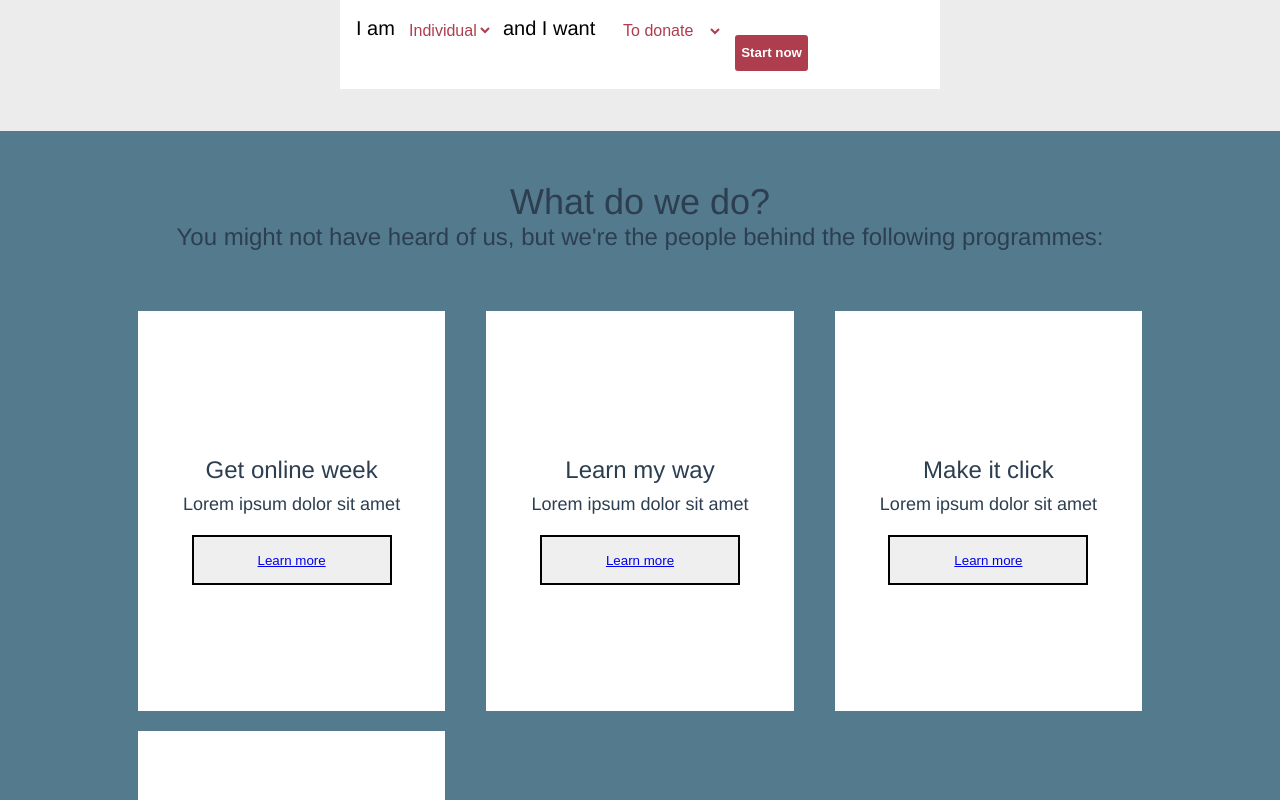
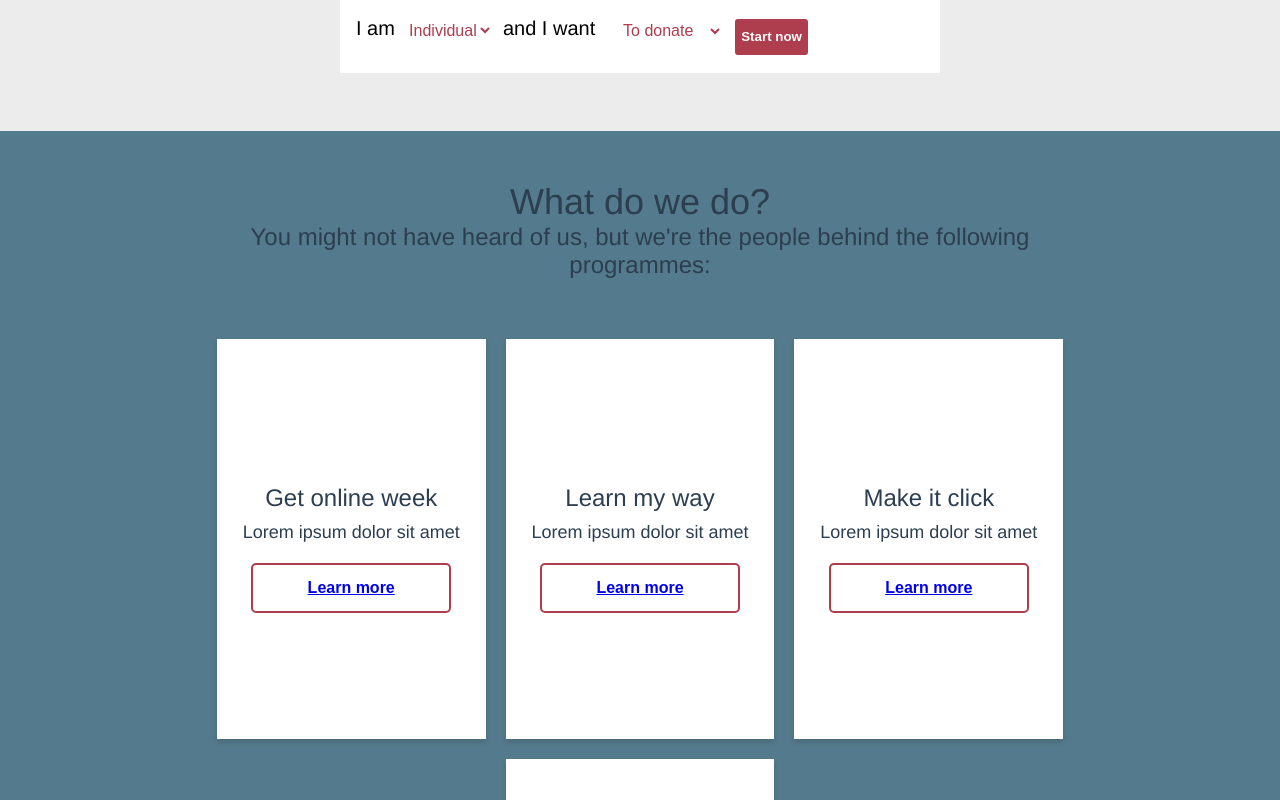
Before and after one commit to davidarebuwa/reason-digital-project, a Vue app: page / in a window 1280 px wide. Shown: the part 1600-2400 px from the top of the page. Built offline with nearby package versions, Linux system fonts and the light colour scheme; what @prismicio/vue would draw is missing.

Commit message:
minor styling changes to footer

```diff
--- a/src/components/HelpSection.vue
+++ b/src/components/HelpSection.vue
@@ -134,6 +134,6 @@
   border-radius: 5px;
   font-weight: 550;
   cursor: pointer;
-  margin-top: 16px;
+  margin-top: -16px;
 }
 </style>
--- a/src/components/ServicesSection.vue
+++ b/src/components/ServicesSection.vue
@@ -1,5 +1,5 @@
 <template>
-    <div class="services-section">
+  <footer class="footer-section">
     <div class="services-section-content">
       <div class="content-title">What do we do?</div>
       <div class="content-description">
@@ -59,13 +59,92 @@
         </button>
       </div>
     </div>
-    </div>
+  </footer>
 </template>
 
 <script>
 </script>
 
 <style scoped>
+.footer {
+  padding: 50px 0;
+}
+
+.footer-content {
+  display: flex;
+  flex-direction: column;
+  align-items: center;
+  max-width: 1200px;
+  margin: 0 auto;
+}
+
+.footer-title {
+  font-size: 36px;
+  margin-top: 0;
+  margin-bottom: 20px;
+}
+
+.footer-description {
+  font-size: 24px;
+  margin-bottom: 50px;
+  text-align: center;
+}
+
+.services-cards-section {
+  display: flex;
+  justify-content: center;
+  flex-wrap: wrap;
+  margin-bottom: 50px;
+}
+
+.services-card {
+  width: 300px;
+  height: 400px;
+  display: flex;
+  justify-content: center;
+  align-items: center;
+  flex-direction: column;
+  margin: 10px;
+  box-shadow: 0px 3px 6px rgba(0, 0, 0, 0.16);
+  transition: all 0.3s ease;
+}
+
+.services-card:hover {
+  transform: translateY(-10px);
+  box-shadow: 0px 6px 12px rgba(0, 0, 0, 0.16);
+}
+
+.services-card-title {
+  font-size: 24px;
+  margin-top: 20px;
+  margin-bottom: 10px;
+}
+
+.services-card-description {
+  font-size: 18px;
+  margin-bottom: 20px;
+  text-align: center;
+}
+
+.button {
+  width: 200px;
+  height: 50px;
+  background-color: #fff;
+  color: #AE3D4E;
+  border: 2px solid #AE3D4E;
+  border-radius: 5px;
+  font-size: 16px;
+  font-weight: bold;
+  cursor: pointer;
+  transition: all 0.3s ease;
+}
+
+.button:hover {
+  background-color: #AE3D4E;
+  color: #fff;
+  border: 2px solid #AE3D4E;
+}
+
 @media screen and (max-width: 600px) {
   .services-card {
     width: 90%;
@@ -74,14 +153,27 @@
   }
 }
 
-/* For screens 600px and larger (web) */
 @media screen and (min-width: 600px) {
-  .services-section {
+  .footer {
+    padding: 80px 0;
+
+  }
+
+  .footer-content {
+    flex-direction: row;
+    justify-content: space-between;
+  }
+
+  .footer-description {
+    width: 40%;
+    margin-bottom: 0;
+    text-align: left;
+  }
+ .footer-section {
     display: flex;
     flex-direction: column;
     align-items: center;
     background-color: #547B8D;
-
   }
 
   .services-section-content {
@@ -108,7 +200,8 @@
   .services-cards-section {
     width: 100%;
     display: flex;
-    justify-content: space-between;
+    justify-content: center;
+    align-items: center;
     flex-wrap: wrap;
     margin-bottom: 50px;
   }
@@ -159,5 +252,4 @@
   }
 }
 
-
  </style>
```
Lines whose indentation alone changed are shown as unchanged.
